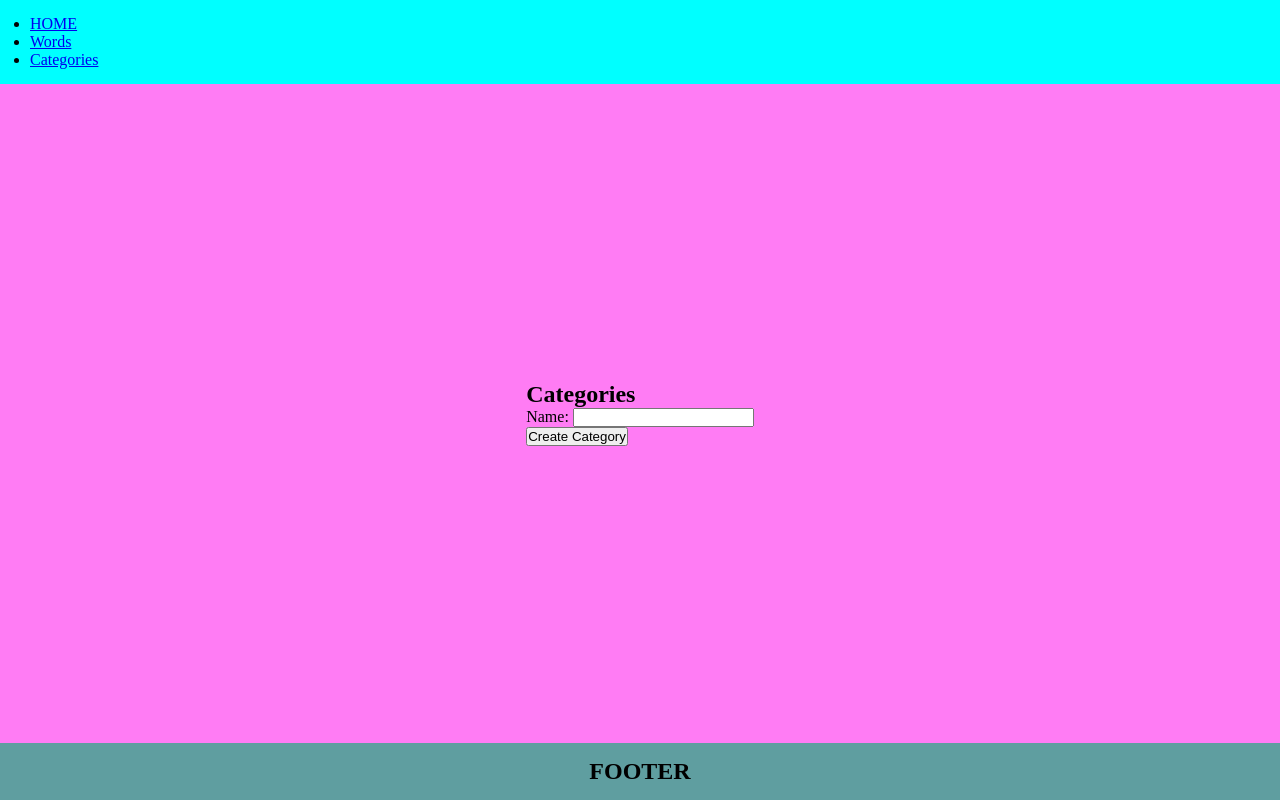
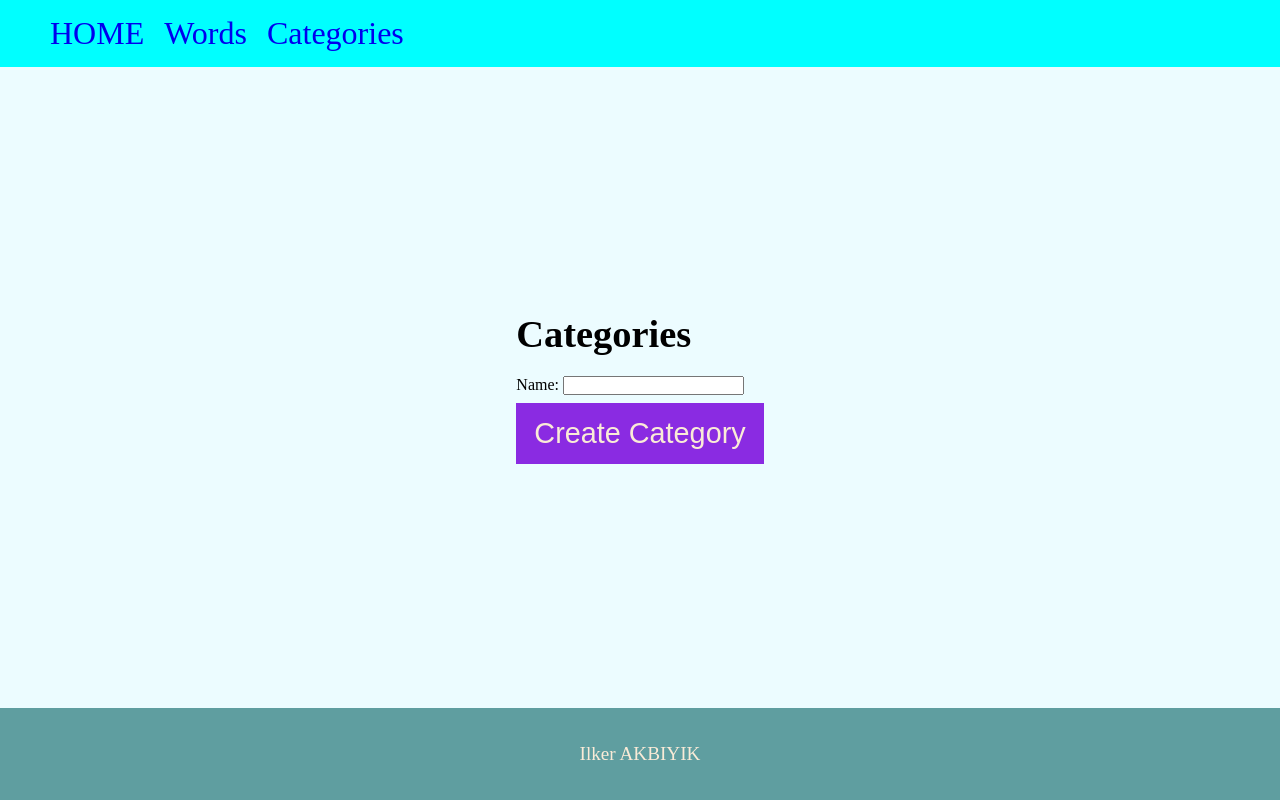
Before and after one commit to ilci66/django-hangman-basic, a Django app: page /categories/ in a window 1280 px wide. Run offline with Django 4.2, Linux system fonts and the light colour scheme; data that the repository does not hold is empty.

Commit message:
finished

```diff
--- a/hang/templates/hang/categories.html
+++ b/hang/templates/hang/categories.html
@@ -1,21 +1,58 @@
 {% extends "main.html" %}
 {% block content %}
-<h2 class="title">Categories</h2>
+<style>
+    .categories-title {
+        font-size: 2.4rem;
+        margin-bottom: 20px;
+    }
+    .categories-ul {
+        display: flex;
+        flex-direction: column;
+    }
+    .cat-li {
+        margin: 6px 0;
+        border-bottom: 2px solid lightgray;
+        display: flex;
+    }
+    .right-align {
+        margin-left: auto;
+        margin-right: 6px;
+    }
+    .category-form {
+        width: 100%;
+        display: flex;
+        flex-direction: column;
+        margin-top: 10px;
+    }
+    .category-submit-btn {
+        width: 100%;
+        margin-top: 8px;
+        border: none;
+        padding: 14px 18px;
+        background-color: blueviolet;
+        color: antiquewhite;
+        font-size: 1.8rem;
+    }
+    .category-submit-btn:hover {
+        cursor: pointer;
+    }
+</style>
+<h2 class="categories-title">Categories</h2>
 {% if categories %}
-<ul>
+<ul class="categories-ul">
     {% for category in categories %}
-    <li>
+    <li class="cat-li">
         {{category.name}}
-        <a href="/category/{{category.id}}/edit">Edit</a>
-        <a href="/category/{{category.id}}/delete">Delete</a>
+        <a class="right-align" href="/category/{{category.id}}/edit">Edit</a>
+        <a class="category-submit-button" href="/category/{{category.id}}/delete">Delete</a>
     </li>
     {% endfor %}
 </ul>
 
 {% endif %}
-<form action="" method="post">
+<form class="category-form" action="" method="post">
     {% csrf_token %}
     {{form.as_p}}
-    <input type="submit" value="Create Category">
+    <input class="category-submit-btn" type="submit" value="Create Category">
 </form>
 {% endblock %}
--- a/templates/footer.html
+++ b/templates/footer.html
@@ -1,3 +1,13 @@
+<style>
+    .footer-link {
+        text-decoration: none;
+        color: antiquewhite;
+        font-size: 1.2rem;
+    }
+    footer {
+        padding: 35px;
+    }
+</style>
 <footer>
-    <h2>FOOTER</h2>
+    <a class="footer-link" target="_blank" href="https://ilkerakbiyik.com/">Ilker AKBIYIK</a>
 </footer>
--- a/templates/main.html
+++ b/templates/main.html
@@ -15,7 +15,7 @@
             min-height: 100vh;
             display: flex;
             flex-direction: column;
-            background-color: rgb(255, 124, 244);
+            background-color: rgb(236, 252, 255);
             align-items: center;
             justify-content: center;
         }
--- a/templates/nav.html
+++ b/templates/nav.html
@@ -1,7 +1,21 @@
+<style>
+    .nav-link {
+        margin-left: 20px;
+        font-size: 2rem;
+    }
+    a {
+        text-decoration: none;
+    }
+    ul {
+        list-style-type: none;
+        display: flex;
+        flex-wrap: wrap;
+    }
+</style>
 <nav>
     <ul>
-        <li><a href="/">HOME</a></li>
-        <li><a href="/words">Words</a></li>
-        <li><a href="/categories">Categories</a></li>
+        <li class="nav-link"><a href="/">HOME</a></li>
+        <li class="nav-link"><a href="/words">Words</a></li>
+        <li class="nav-link"><a href="/categories">Categories</a></li>
     </ul>
 </nav>
```
Also changed, not shown: hang/templates/hang/home.html (+26 -4 lines), hang/templates/hang/word.html (+8 -6 lines), hang/templates/hang/words.html (+46 -6 lines).
